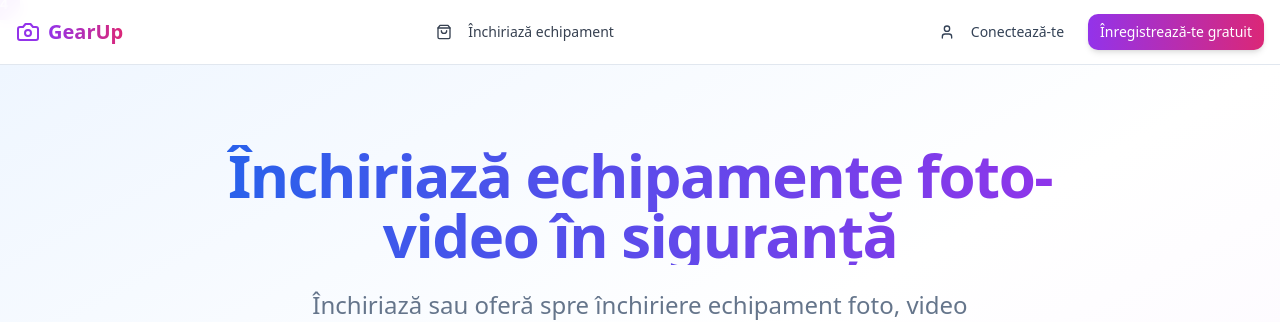
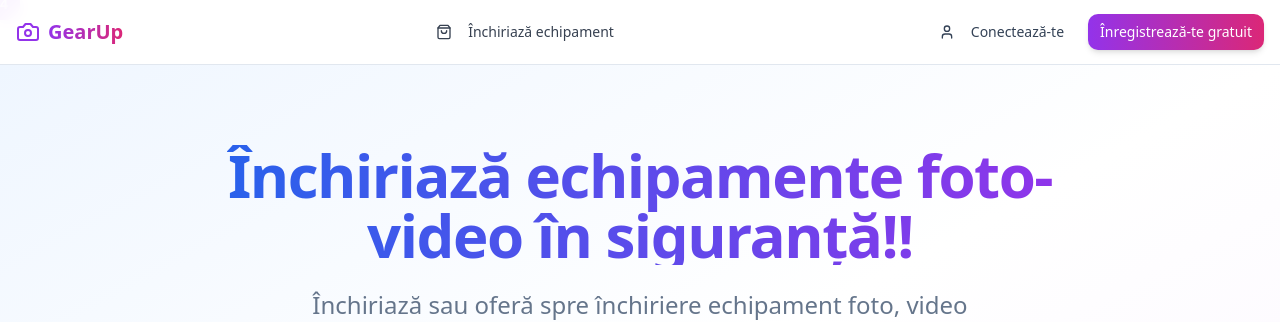
Before and after one commit to Mojofliper/gearup-ro-rentals, a React (Vite) app: page / in a window 1280 px wide. Shown: the top 322 px of the page. Built offline with nearby package versions, Linux system fonts and the light colour scheme; no server answers; the database is empty.

Commit message:
Code edited in Lovable Code Editor
Edited UI in Lovable

```diff
--- a/src/components/Hero.tsx
+++ b/src/components/Hero.tsx
@@ -17,7 +17,7 @@ export const Hero: React.FC = () => {
         <div className="max-w-4xl mx-auto text-center">
           {/* Hero Title */}
           <h1 className="text-4xl font-bold mb-6 bg-gradient-to-r from-blue-600 to-purple-600 bg-clip-text text-transparent md:text-6xl">Închiriază echipamente foto-video
-în siguranță</h1>
+în siguranță!!</h1>
           <p className="text-xl md:text-2xl text-muted-foreground mb-8 max-w-2xl mx-auto">
             Închiriază sau oferă spre închiriere echipament foto, video și audio în siguranță!
           </p>
```
